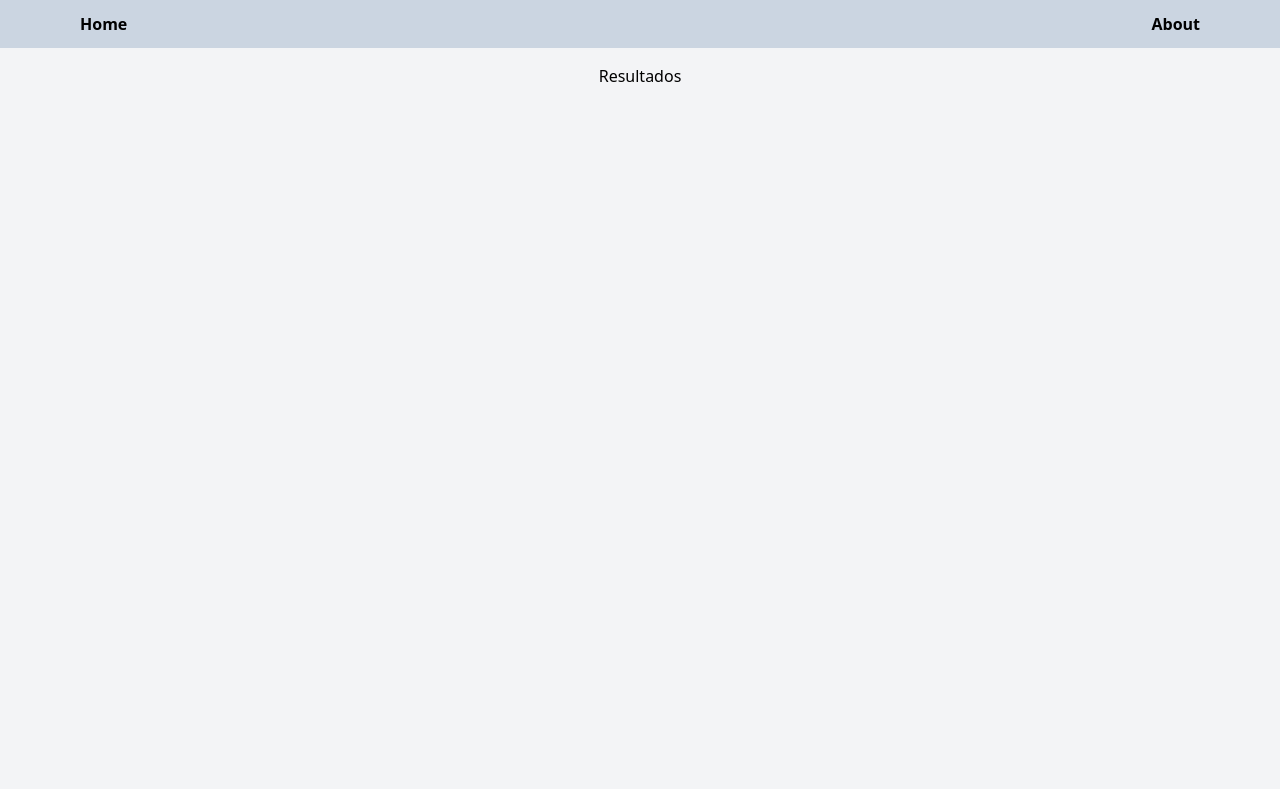
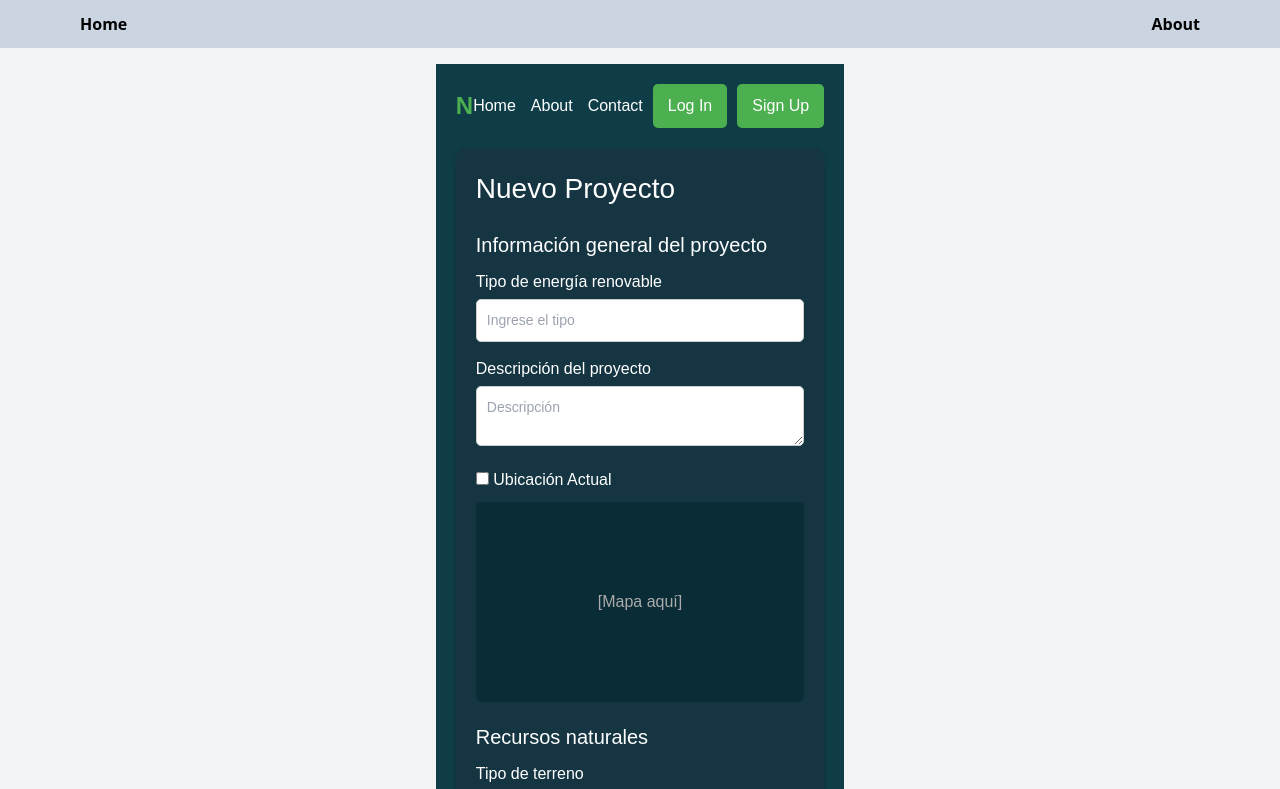
Before and after one commit to JesusBHZ/neovita, a Next.js app: page /resultados in a window 1280 px wide. Shown: the top 789 px of the page. Built offline with nearby package versions, Linux system fonts and the light colour scheme.

Commit message:
Aramis-2

```diff
--- a/app/inicio/page.jsx
+++ b/app/inicio/page.jsx
@@ -1,34 +1,30 @@
 "use client";
-import { useState } from "react";
-import { useRouter } from "next/navigation"; // Importamos el hook para redirección
+
+import React, { useState } from "react";
+import { useRouter } from "next/navigation";
 import { database } from "../lib/firebase";
-import { ref, get, child } from "firebase/database";
+import { ref, get } from "firebase/database";
 
-// Función para formatear correos electrónicos
-const formatEmailForFirebase = (email) => {
-  return email.replace(/\./g, "_");
-};
-
-export default function LoginUsuario() {
+const LoginForm = () => {
   const [correo, setCorreo] = useState("");
   const [contrasena, setContrasena] = useState("");
   const [error, setError] = useState(null);
   const [success, setSuccess] = useState(false);
-  const router = useRouter(); // Hook para manejar la redirección
+  const router = useRouter();
 
-  // Función para comprobar las credenciales del proveedor
+  const formatEmailForFirebase = (email) => email.replace(/\./g, "_");
+
   const comprobarCredenciales = async (correo, contrasena) => {
     try {
-      const formattedEmail = formatEmailForFirebase(correo);
       const proveedoresRef = ref(database, "provedores/");
       const snapshot = await get(proveedoresRef);
 
       if (snapshot.exists()) {
-        // Iteramos sobre todos los proveedores y verificamos si el correo y contraseña coinciden
-        for (const key in snapshot.val()) {
-          const userData = snapshot.val()[key];
+        const proveedores = snapshot.val();
+        for (const key in proveedores) {
+          const userData = proveedores[key];
           if (userData.correo === correo && userData.contrasena === contrasena) {
-            return { id: key, correo }; // Devuelve el id y correo del proveedor
+            return { id: key, correo };
           }
         }
         throw new Error("Usuario o contraseña incorrectos.");
@@ -54,10 +50,9 @@ export default function LoginUsuario() {
       const proveedor = await comprobarCredenciales(correo, contrasena);
       if (proveedor) {
         setSuccess("Inicio de sesión exitoso.");
-        // Guardamos el ID y correo en localStorage
         localStorage.setItem("proveedorID", proveedor.id);
         localStorage.setItem("proveedorCorreo", proveedor.correo);
-        router.push("/home"); // Redirigir al usuario a la página de inicio
+        router.push("/home");
       }
     } catch (e) {
       setError(e.message);
@@ -65,31 +60,127 @@ export default function LoginUsuario() {
   };
 
   return (
-    <div>
-      <h1>Inicio de Sesión</h1>
+    <div style={styles.container}>
+      <header style={styles.navbar}>
+        <div style={styles.logo}>N</div>
+        <nav style={styles.navLinks}>
+          <a href="#" style={styles.navLink}>Home</a>
+          <a href="#" style={styles.navLink}>About</a>
+          <a href="#" style={styles.navLink}>Contact</a>
+        </nav>
+      </header>
+
+      <div style={styles.loginContainer}>
+        <h1 style={styles.title}>Login</h1>
         <form onSubmit={handleSubmit}>
-        <div>
-          <label>Correo Electrónico:</label>
+          <div style={styles.inputGroup}>
+            <label style={styles.label}>Correo Electrónico:</label>
             <input
-            type="text"
+              type="email"
               value={correo}
               onChange={(e) => setCorreo(e.target.value)}
+              style={styles.input}
               required
             />
           </div>
-        <div>
-          <label>Contraseña:</label>
+          <div style={styles.inputGroup}>
+            <label style={styles.label}>Contraseña:</label>
             <input
               type="password"
               value={contrasena}
               onChange={(e) => setContrasena(e.target.value)}
+              style={styles.input}
               required
             />
           </div>
-        <button type="submit">Iniciar Sesión</button>
+          <button type="submit" style={styles.button}>Iniciar Sesión</button>
         </form>
         {error && <p style={{ color: "red" }}>{error}</p>}
         {success && <p style={{ color: "green" }}>{success}</p>}
       </div>
+    </div>
   );
-}
+};
+
+const styles = {
+  container: {
+    fontFamily: "Arial, sans-serif",
+    textAlign: "center",
+    backgroundColor: "#0F3D47",
+    color: "#fff",
+    minHeight: "100vh",
+    padding: "20px",
+  },
+  navbar: {
+    display: "flex",
+    justifyContent: "space-between",
+    alignItems: "center",
+    marginBottom: "30px",
+  },
+  logo: {
+    fontSize: "24px",
+    fontWeight: "bold",
+    color: "#4CAF50",
+  },
+  navLinks: {
+    display: "flex",
+    gap: "15px",
+  },
+  navLink: {
+    color: "#fff",
+    textDecoration: "none",
+    fontSize: "16px",
+  },
+  navButton: {
+    backgroundColor: "#4CAF50",
+    color: "#fff",
+    border: "none",
+    padding: "10px 15px",
+    borderRadius: "5px",
+    marginLeft: "10px",
+    cursor: "pointer",
+  },
+  loginContainer: {
+    maxWidth: "400px",
+    margin: "0 auto",
+    padding: "20px",
+    backgroundColor: "#153542",
+    borderRadius: "10px",
+    boxShadow: "0px 4px 6px rgba(0, 0, 0, 0.2)",
+  },
+  title: {
+    fontSize: "32px",
+    marginBottom: "20px",
+  },
+  inputGroup: {
+    marginBottom: "15px",
+    textAlign: "left",
+  },
+  label: {
+    display: "block",
+    marginBottom: "5px",
+    fontSize: "14px",
+  },
+  input: {
+    width: "100%",
+    padding: "10px",
+    border: "1px solid #ccc",
+    borderRadius: "5px",
+    fontSize: "14px",
+    color: "#000", // Color negro para el texto
+    backgroundColor: "#fff", // Fondo blanco para contraste
+  },
+
+  button: {
+    width: "100%",
+    padding: "10px",
+    marginTop: "10px",
+    backgroundColor: "#4CAF50",
+    color: "#fff",
+    border: "none",
+    borderRadius: "5px",
+    cursor: "pointer",
+  },
+};
+
+export default LoginForm;
--- a/app/resultados/page.jsx
+++ b/app/resultados/page.jsx
@@ -1,9 +1,227 @@
-"use client";
+import React from "react";
 
-export default function Home() {
+const NuevoProyecto = () => {
   return (
-    <div>
-      <h1>Resultados</h1>
+    <div style={styles.container}>
+      <header style={styles.navbar}>
+        <div style={styles.logo}>N</div>
+        <nav style={styles.navLinks}>
+          <a href="#" style={styles.navLink}>Home</a>
+          <a href="#" style={styles.navLink}>About</a>
+          <a href="#" style={styles.navLink}>Contact</a>
+        </nav>
+        <div>
+          <button style={styles.navButton}>Log In</button>
+          <button style={styles.navButton}>Sign Up</button>
+        </div>
+      </header>
+
+      <div style={styles.formContainer}>
+        <h1 style={styles.title}>Nuevo Proyecto</h1>
+
+        {/* Información General */}
+        <h2 style={styles.sectionTitle}>Información general del proyecto</h2>
+        <div style={styles.inputGroup}>
+          <label style={styles.label}>Tipo de energía renovable</label>
+          <input type="text" placeholder="Ingrese el tipo" style={styles.input} />
+        </div>
+        <div style={styles.inputGroup}>
+          <label style={styles.label}>Descripción del proyecto</label>
+          <textarea placeholder="Descripción" style={styles.textarea} />
+        </div>
+        <div style={styles.inputGroup}>
+          <label style={styles.label}>
+            <input type="checkbox" /> Ubicación Actual
+          </label>
+          <div style={styles.mapPlaceholder}>[Mapa aquí]</div>
+        </div>
+
+        {/* Recursos Naturales */}
+        <h2 style={styles.sectionTitle}>Recursos naturales</h2>
+        <div style={styles.inputGroup}>
+          <label style={styles.label}>Tipo de terreno</label>
+          <select style={styles.input}>
+            <option>Seleccionar</option>
+            <option>Arenoso</option>
+            <option>Arcilloso</option>
+            <option>Mixto</option>
+          </select>
+        </div>
+        <div style={styles.inputGroup}>
+          <label style={styles.label}>Tamaño del terreno (hectáreas)</label>
+          <input type="number" placeholder="500 hectáreas" style={styles.input} />
+        </div>
+        <div style={styles.inputGroup}>
+          <label style={styles.label}>Suministro de energía actual (kWh)</label>
+          <input type="number" placeholder="Ingrese cantidad" style={styles.input} />
+        </div>
+        <div style={styles.inputGroup}>
+          <label style={styles.label}>Acceso a red eléctrica cercana</label>
+          <select style={styles.input}>
+            <option>Seleccionar</option>
+            <option>Sí</option>
+            <option>No</option>
+          </select>
+        </div>
+        <div style={styles.inputGroup}>
+          <label style={styles.label}>Distancia a la red eléctrica (km)</label>
+          <input type="number" placeholder="Ingrese distancia" style={styles.input} />
+        </div>
+
+        {/* Datos Ambientales */}
+        <h2 style={styles.sectionTitle}>Datos ambientales</h2>
+        <div style={styles.inputGroup}>
+          <label style={styles.label}>Ecosistema local</label>
+          <select style={styles.input}>
+            <option>Seleccionar</option>
+            <option>Bosque</option>
+            <option>Montaña</option>
+            <option>Urbano</option>
+          </select>
+        </div>
+        <div style={styles.inputGroup}>
+          <label style={styles.label}>Uso actual del suelo</label>
+          <select style={styles.input}>
+            <option>Seleccionar</option>
+            <option>Agrícola</option>
+            <option>Residencial</option>
+            <option>Comercial</option>
+          </select>
+        </div>
+
+        {/* Datos de Consumo y Demanda */}
+        <h2 style={styles.sectionTitle}>Datos de consumo y demanda</h2>
+        <div style={styles.inputGroup}>
+          <label style={styles.label}>Consumo energético actual</label>
+          <select style={styles.input}>
+            <option>Seleccionar</option>
+            <option>Bajo</option>
+            <option>Medio</option>
+            <option>Alto</option>
+          </select>
+        </div>
+        <div style={styles.inputGroup}>
+          <label style={styles.label}>Usuario final</label>
+          <select style={styles.input}>
+            <option>Seleccionar</option>
+            <option>Residencial</option>
+            <option>Industrial</option>
+            <option>Comercial</option>
+          </select>
+        </div>
+
+        <button style={styles.button}>Crear Proyecto</button>
+        <button style={styles.cancelButton}>Cancelar</button>
+      </div>
     </div>
   );
-}
+};
+
+const styles = {
+  container: {
+    fontFamily: "Arial, sans-serif",
+    textAlign: "left",
+    backgroundColor: "#0F3D47",
+    color: "#fff",
+    minHeight: "100vh",
+    padding: "20px",
+  },
+  navbar: {
+    display: "flex",
+    justifyContent: "space-between",
+    alignItems: "center",
+    marginBottom: "20px",
+  },
+  logo: {
+    fontSize: "24px",
+    fontWeight: "bold",
+    color: "#4CAF50",
+  },
+  navLinks: {
+    display: "flex",
+    gap: "15px",
+  },
+  navLink: {
+    color: "#fff",
+    textDecoration: "none",
+    fontSize: "16px",
+  },
+  navButton: {
+    backgroundColor: "#4CAF50",
+    color: "#fff",
+    border: "none",
+    padding: "10px 15px",
+    borderRadius: "5px",
+    marginLeft: "10px",
+    cursor: "pointer",
+  },
+  formContainer: {
+    backgroundColor: "#153542",
+    padding: "20px",
+    borderRadius: "10px",
+    boxShadow: "0px 4px 6px rgba(0, 0, 0, 0.2)",
+  },
+  title: {
+    fontSize: "28px",
+    marginBottom: "20px",
+  },
+  sectionTitle: {
+    fontSize: "20px",
+    marginTop: "20px",
+    marginBottom: "10px",
+  },
+  inputGroup: {
+    marginBottom: "15px",
+  },
+  label: {
+    display: "block",
+    marginBottom: "5px",
+  },
+  input: {
+    width: "100%",
+    padding: "10px",
+    border: "1px solid #ccc",
+    borderRadius: "5px",
+    fontSize: "14px",
+  },
+  textarea: {
+    width: "100%",
+    padding: "10px",
+    height: "60px",
+    border: "1px solid #ccc",
+    borderRadius: "5px",
+    fontSize: "14px",
+  },
+  mapPlaceholder: {
+    height: "200px",
+    backgroundColor: "#0a2c37",
+    color: "#aaa",
+    display: "flex",
+    justifyContent: "center",
+    alignItems: "center",
+    borderRadius: "5px",
+    marginTop: "10px",
+  },
+  button: {
+    width: "100%",
+    padding: "10px",
+    backgroundColor: "#4CAF50",
+    color: "#fff",
+    border: "none",
+    borderRadius: "5px",
+    cursor: "pointer",
+    marginTop: "20px",
+  },
+  cancelButton: {
+    width: "100%",
+    padding: "10px",
+    backgroundColor: "#ff6347",
+    color: "#fff",
+    border: "none",
+    borderRadius: "5px",
+    cursor: "pointer",
+    marginTop: "10px",
+  },
+};
+
+export default NuevoProyecto;
--- a/package.json
+++ b/package.json
@@ -12,6 +12,7 @@
     "firebase": "^11.0.2",
     "leaflet": "^1.9.4",
     "next": "14.2.14",
+    "openrouteservice": "^0.1.2",
     "react": "^18",
     "react-dom": "^18",
     "react-leaflet": "^4.2.1"
```
Also changed, not shown: 1 other file (tests, documents, lock files or other folders). Lines whose indentation alone changed are shown as unchanged.
